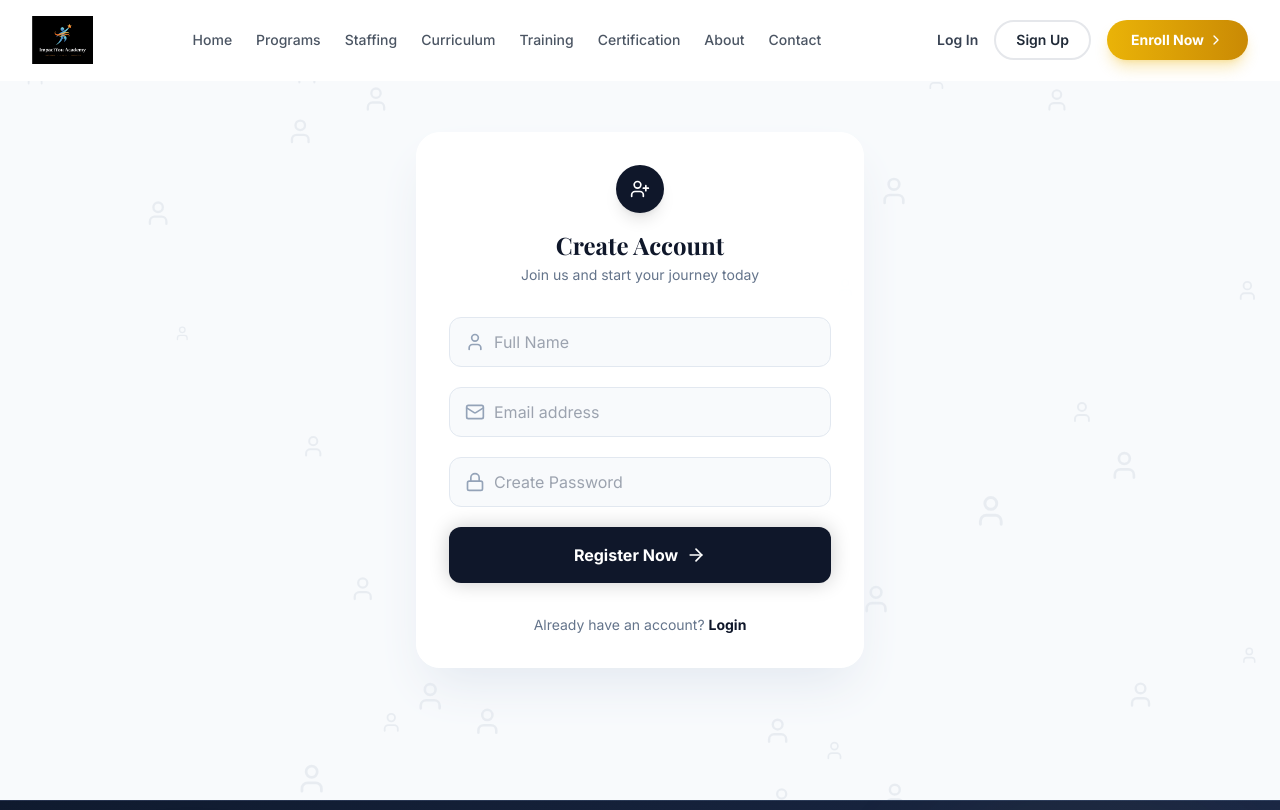
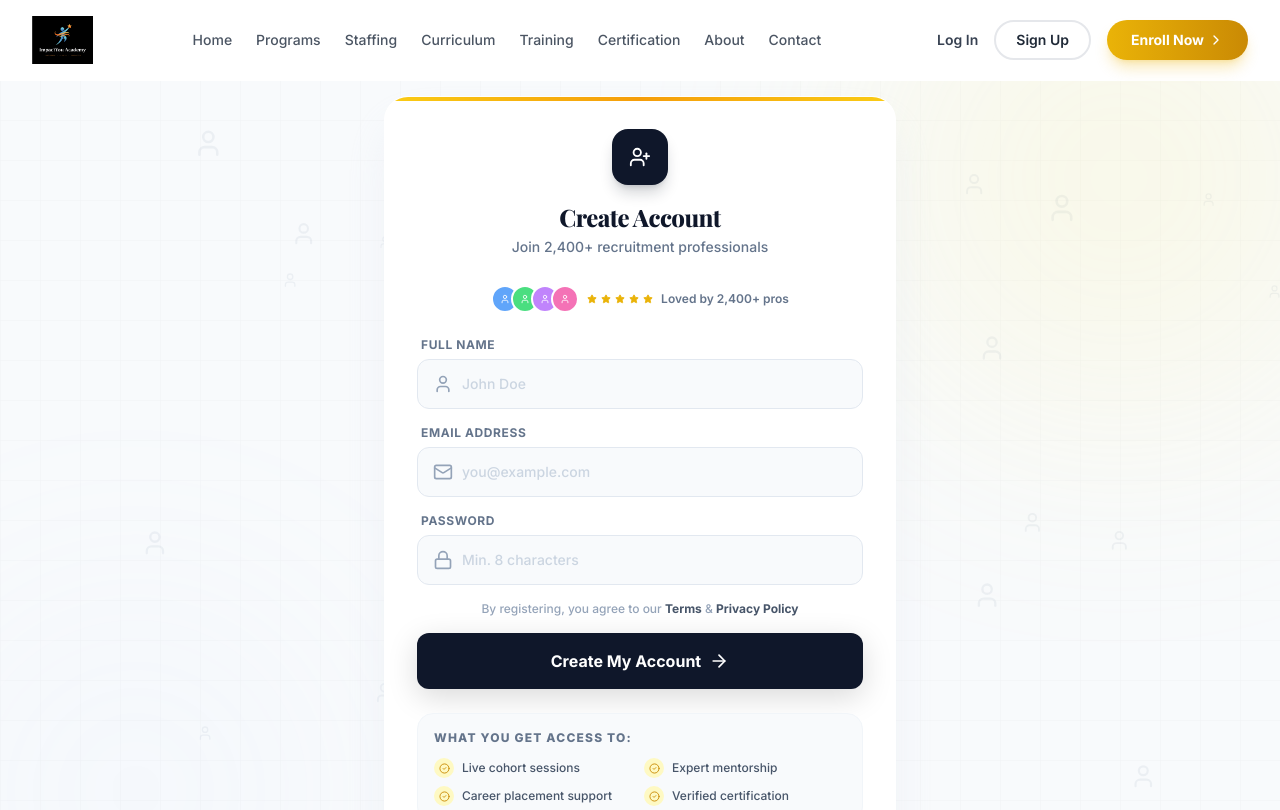
Before and after one commit to UjjwalAsati/impact_you_academy, a React (Vite) app in the folder frontend/: page /register in a window 1280 px wide. Shown: the top 810 px of the page. Built offline with nearby package versions, Linux system fonts and the light colour scheme.

Commit message:
Update RegisterPage.jsx

```diff
--- a/frontend/src/pages/RegisterPage.jsx
+++ b/frontend/src/pages/RegisterPage.jsx
@@ -1,42 +1,120 @@
 import React, { useState, useMemo } from "react";
 import { useNavigate, Link } from "react-router-dom";
 import { useAuth } from "../context/AuthContext";
-import { User, Mail, Lock, ArrowRight, Loader2, UserPlus } from "lucide-react";
+import { User, Mail, Lock, ArrowRight, Loader2, UserPlus, CheckCircle2, Sparkles, Star } from "lucide-react";
+import { motion, AnimatePresence } from "framer-motion";
 
+// Same crowd background reused
+const CrowdBackground = ({ isAttracting }) => {
+  const crowdMembers = useMemo(() =>
+    Array.from({ length: 35 }).map((_, i) => ({
+      id: i,
+      initialLeft: Math.random() * 100,
+      initialTop: Math.random() * 100,
+      size: 14 + Math.random() * 18,
+      offsetX: (Math.random() - 0.5) * 180,
+      offsetY: (Math.random() - 0.5) * 180,
+      delay: Math.random() * 0.3,
+    })), []);
+
+  return (
+    <div className="absolute inset-0 z-0 pointer-events-none">
+      {crowdMembers.map((m) => (
+        <motion.div
+          key={m.id}
+          animate={isAttracting ? {
+            left: `calc(50% + ${m.offsetX}px)`,
+            top: `calc(50% + ${m.offsetY}px)`,
+            scale: 0.6,
+            opacity: 0.7,
+          } : {
+            left: `${m.initialLeft}%`,
+            top: `${m.initialTop}%`,
+            scale: 1,
+            opacity: 0.12,
+          }}
+          transition={{ duration: 0.9, delay: isAttracting ? m.delay : 0, ease: [0.4, 0, 0.2, 1] }}
+          className="absolute"
+        >
+          <User
+            size={m.size}
+            className={`transition-colors duration-500 ${isAttracting ? 'text-yellow-500' : 'text-slate-400'}`}
+            style={{ fill: isAttracting ? 'rgba(234,179,8,0.15)' : 'none' }}
+          />
+        </motion.div>
+      ))}
+    </div>
+  );
+};
+
+// Password strength indicator
+const PasswordStrength = ({ password }) => {
+  const score = useMemo(() => {
+    if (!password) return 0;
+    let s = 0;
+    if (password.length >= 8) s++;
+    if (/[A-Z]/.test(password)) s++;
+    if (/[0-9]/.test(password)) s++;
+    if (/[^A-Za-z0-9]/.test(password)) s++;
+    return s;
+  }, [password]);
+
+  const labels = ["", "Weak", "Fair", "Good", "Strong"];
+  const colors = ["bg-slate-200", "bg-red-400", "bg-yellow-400", "bg-blue-400", "bg-green-500"];
+
+  if (!password) return null;
+
+  return (
+    <motion.div
+      initial={{ opacity: 0, height: 0 }}
+      animate={{ opacity: 1, height: "auto" }}
+      className="mt-2"
+    >
+      <div className="flex gap-1 mb-1">
+        {[1, 2, 3, 4].map((i) => (
+          <motion.div
+            key={i}
+            className={`h-1 flex-1 rounded-full transition-all duration-300 ${i <= score ? colors[score] : 'bg-slate-200'}`}
+            initial={{ scaleX: 0 }}
+            animate={{ scaleX: 1 }}
+            transition={{ delay: i * 0.05 }}
+          />
+        ))}
+      </div>
+      <p className={`text-xs font-bold ${score <= 1 ? 'text-red-500' : score === 2 ? 'text-yellow-600' : score === 3 ? 'text-blue-500' : 'text-green-600'}`}>
+        {labels[score]} password
+      </p>
+    </motion.div>
+  );
+};
+
+// Benefit badge
+const BenefitBadge = ({ icon, text, delay }) => (
+  <motion.div
+    initial={{ opacity: 0, x: -10 }}
+    animate={{ opacity: 1, x: 0 }}
+    transition={{ delay, duration: 0.4 }}
+    className="flex items-center gap-2"
+  >
+    <div className="w-5 h-5 rounded-full bg-yellow-100 flex items-center justify-center flex-shrink-0">
+      <CheckCircle2 size={11} className="text-yellow-600" />
+    </div>
+    <span className="text-xs text-slate-600 font-medium">{text}</span>
+  </motion.div>
+);
 
 const RegisterPage = () => {
   const navigate = useNavigate();
   const { register } = useAuth();
-  const [formData, setFormData] = useState({
-    name: "",
-    email: "",
-    password: ""
-  });
-
+  const [formData, setFormData] = useState({ name: "", email: "", password: "" });
   const [error, setError] = useState(null);
   const [loading, setLoading] = useState(false);
   const [successMessage, setSuccessMessage] = useState(null);
-
-  // State to trigger the "Crowd Attraction" animation
   const [isAttracting, setIsAttracting] = useState(false);
-
-  // Generate random positions for the "Crowd" background
-  // Using useMemo to prevent re-calculation on every render
-  const crowdMembers = useMemo(() => {
-    return Array.from({ length: 30 }).map((_, i) => ({
-      id: i,
-      initialLeft: Math.random() * 100,
-      initialTop: Math.random() * 100,
-      duration: 3 + Math.random() * 5,
-      size: 16 + Math.random() * 20,
-    }));
-  }, []);
+  const [focused, setFocused] = useState(null);
 
   const handleChange = (e) => {
-    setFormData({
-      ...formData,
-      [e.target.name]: e.target.value
-    });
+    setFormData({ ...formData, [e.target.name]: e.target.value });
     if (error) setError(null);
   };
 
@@ -45,173 +123,244 @@ const RegisterPage = () => {
     setError(null);
     setSuccessMessage(null);
     setLoading(true);
-
     try {
       await register(formData);
-
-      setSuccessMessage(
-        "Verification email sent! Please check your inbox."
-      );
-
+      setSuccessMessage("Verification email sent! Please check your inbox.");
       setLoading(false);
-
     } catch (err) {
       setError(err.message || "Registration failed. Please try again.");
       setLoading(false);
     }
   };
 
+  return (
+    <div className="min-h-screen relative flex items-center justify-center bg-slate-50 overflow-hidden pt-24 pb-12">
 
+      {/* Subtle grid */}
+      <div className="absolute inset-0 overflow-hidden pointer-events-none">
+        <svg className="absolute inset-0 w-full h-full opacity-[0.03]" xmlns="http://www.w3.org/2000/svg">
+          <defs>
+            <pattern id="grid2" width="40" height="40" patternUnits="userSpaceOnUse">
+              <path d="M 40 0 L 0 0 0 40" fill="none" stroke="#0f172a" strokeWidth="1"/>
+            </pattern>
+          </defs>
+          <rect width="100%" height="100%" fill="url(#grid2)" />
+        </svg>
+      </div>
 
-  return (
-    <div className="min-h-screen relative flex items-center justify-center bg-slate-50 overflow-hidden">
+      <CrowdBackground isAttracting={isAttracting} />
 
-      {/* --- 1. THE ANIMATED CROWD BACKGROUND --- */}
-      <div className="absolute inset-0 z-0 pointer-events-none">
-        {crowdMembers.map((member) => (
-          <div
-            key={member.id}
-            className="absolute transition-all duration-1000 ease-[cubic-bezier(0.4,0,0.2,1)]"
-            style={{
-              // If attracting: Move towards center. If not: Use initial random position.
-              left: isAttracting ? '50%' : `${member.initialLeft}%`,
-              top: isAttracting ? '50%' : `${member.initialTop}%`,
-              transform: isAttracting
-                ? `translate(${Math.random() * 200 - 100}px, ${Math.random() * 200 - 100}px) scale(0.5)`
-                : 'translate(0, 0) scale(1)',
-              opacity: isAttracting ? 0.8 : 0.15,
-            }}
+      {/* Blobs */}
+      <motion.div
+        animate={{ scale: [1, 1.1, 1], opacity: [0.25, 0.45, 0.25] }}
+        transition={{ duration: 10, repeat: Infinity, ease: "easeInOut" }}
+        className="absolute top-[-5%] right-[-5%] w-[450px] h-[450px] bg-yellow-200/40 rounded-full blur-[120px] pointer-events-none"
+      />
+      <motion.div
+        animate={{ scale: [1, 1.2, 1], opacity: [0.2, 0.35, 0.2] }}
+        transition={{ duration: 14, repeat: Infinity, ease: "easeInOut", delay: 4 }}
+        className="absolute bottom-[-5%] left-[-5%] w-[400px] h-[400px] bg-blue-200/30 rounded-full blur-[120px] pointer-events-none"
+      />
+
+      <motion.div
+        initial={{ opacity: 0, y: 40, scale: 0.95 }}
+        animate={{ opacity: 1, y: 0, scale: 1 }}
+        transition={{ duration: 0.7, type: "spring", bounce: 0.3 }}
+        className="relative z-10 w-full max-w-lg mx-4"
       >
-            <User
-                size={member.size}
-                className={`transition-colors duration-500 ${isAttracting ? 'text-yellow-500 fill-yellow-500/20' : 'text-slate-400'}`}
+        <AnimatePresence>
+          {isAttracting && (
+            <motion.div
+              initial={{ opacity: 0 }}
+              animate={{ opacity: 1 }}
+              exit={{ opacity: 0 }}
+              className="absolute -inset-2 bg-yellow-400/20 rounded-[2.5rem] blur-xl pointer-events-none"
             />
+          )}
+        </AnimatePresence>
+
+        <div className="relative bg-white/95 backdrop-blur-xl rounded-3xl shadow-2xl shadow-slate-200/60 border border-white p-8 overflow-hidden">
+          {/* Top bar */}
+          <div className="absolute top-0 left-0 right-0 h-1 bg-gradient-to-r from-yellow-400 via-amber-500 to-yellow-400 rounded-t-3xl" />
+
+          <motion.div
+            animate={isAttracting ? { opacity: 1 } : { opacity: 0 }}
+            transition={{ duration: 0.4 }}
+            className="absolute inset-0 bg-gradient-to-br from-yellow-50/60 to-transparent rounded-3xl pointer-events-none"
+          />
+
+          {/* Header */}
+          <div className="text-center mb-7 relative z-10">
+            <motion.div
+              whileHover={{ rotate: 360 }}
+              transition={{ duration: 0.6 }}
+              className="inline-flex items-center justify-center w-14 h-14 rounded-2xl bg-slate-900 text-white mb-4 shadow-lg shadow-slate-900/20"
+            >
+              <UserPlus size={22} />
+            </motion.div>
+            <h2 className="text-2xl font-extrabold text-slate-900 tracking-tight">Create Account</h2>
+            <p className="text-sm text-slate-500 mt-1 font-medium">Join 2,400+ recruitment professionals</p>
+          </div>
+
+          {/* Social proof row */}
+          <motion.div
+            initial={{ opacity: 0, y: 10 }}
+            animate={{ opacity: 1, y: 0 }}
+            transition={{ delay: 0.5 }}
+            className="flex items-center justify-center gap-2 mb-6 relative z-10"
+          >
+            <div className="flex -space-x-2">
+              {["bg-blue-400", "bg-green-400", "bg-purple-400", "bg-pink-400"].map((c, i) => (
+                <div key={i} className={`w-7 h-7 rounded-full ${c} border-2 border-white flex items-center justify-center`}>
+                  <User size={10} className="text-white" />
                 </div>
               ))}
             </div>
+            <div className="flex items-center gap-1">
+              {[...Array(5)].map((_, i) => (
+                <Star key={i} size={10} className="text-yellow-500 fill-yellow-500" />
+              ))}
+            </div>
+            <span className="text-xs text-slate-500 font-semibold">Loved by 2,400+ pros</span>
+          </motion.div>
 
-      {/* --- 2. THE GLASS CARD --- */}
-      <div className="relative z-10 w-full max-w-md p-8 bg-white/90 backdrop-blur-xl rounded-3xl shadow-2xl shadow-slate-200 border border-white">
-
-        <div className="text-center mb-8">
-          <div className="inline-flex items-center justify-center w-12 h-12 rounded-full bg-slate-900 text-white mb-4 shadow-lg">
-             <UserPlus size={20} />
-          </div>
-          <h2 className="text-2xl font-bold text-slate-900">Create Account</h2>
-          <p className="text-sm text-slate-500 mt-1">Join us and start your journey today</p>
-        </div>
-
+          {/* Alerts */}
+          <AnimatePresence>
             {error && (
-          <div className="mb-4 p-3 bg-red-50 text-red-600 text-sm rounded-lg text-center font-medium border border-red-100">
+              <motion.div
+                initial={{ opacity: 0, y: -10, height: 0 }}
+                animate={{ opacity: 1, y: 0, height: "auto" }}
+                exit={{ opacity: 0, y: -10, height: 0 }}
+                className="mb-4 p-3 bg-red-50 text-red-600 text-sm rounded-xl text-center font-semibold border border-red-100"
+              >
                 {error}
-          </div>
+              </motion.div>
             )}
             {successMessage && (
-          <div className="mb-4 p-3 bg-green-50 text-green-600 text-sm rounded-lg text-center font-medium border border-green-100">
+              <motion.div
+                initial={{ opacity: 0, scale: 0.9 }}
+                animate={{ opacity: 1, scale: 1 }}
+                className="mb-4 p-4 bg-green-50 text-green-700 text-sm rounded-xl text-center font-semibold border border-green-200 flex items-center justify-center gap-2"
+              >
+                <CheckCircle2 size={16} className="text-green-600" />
                 {successMessage}
-          </div>
+              </motion.div>
             )}
+          </AnimatePresence>
 
-        <form onSubmit={handleSubmit} className="space-y-5">
-
-          {/* Name Field */}
-          <div className="group">
+          {/* Form */}
+          <form onSubmit={handleSubmit} className="space-y-4 relative z-10">
+            {/* Name */}
+            <motion.div animate={focused === 'name' ? { scale: 1.01 } : { scale: 1 }} transition={{ duration: 0.2 }}>
+              <label className="block text-xs font-bold text-slate-500 uppercase tracking-wider mb-1.5 ml-1">Full Name</label>
               <div className="relative">
                 <div className="absolute inset-y-0 left-0 pl-4 flex items-center pointer-events-none">
-                <User className="h-5 w-5 text-slate-400 group-focus-within:text-slate-900 transition-colors" />
+                  <User className={`h-5 w-5 transition-colors ${focused === 'name' ? 'text-yellow-500' : 'text-slate-400'}`} />
                 </div>
                 <input
-                type="text"
-                name="name"
-                placeholder="Full Name"
-                value={formData.name}
-                onChange={handleChange}
-                onFocus={() => setIsAttracting(false)}
-                className="w-full pl-11 pr-4 py-3 bg-slate-50 border border-slate-200 rounded-xl focus:bg-white focus:ring-2 focus:ring-yellow-400 focus:border-transparent outline-none transition-all"
+                  type="text" name="name" placeholder="John Doe"
+                  value={formData.name} onChange={handleChange}
+                  onFocus={() => { setFocused('name'); setIsAttracting(false); }}
+                  onBlur={() => setFocused(null)}
+                  className="w-full pl-11 pr-4 py-3.5 bg-slate-50 border border-slate-200 rounded-xl focus:bg-white focus:ring-2 focus:ring-yellow-400 focus:border-transparent outline-none transition-all text-sm font-medium placeholder:text-slate-300"
                   required
                 />
               </div>
-          </div>
+            </motion.div>
 
-          {/* Email Field */}
-          <div className="group">
+            {/* Email */}
+            <motion.div animate={focused === 'email' ? { scale: 1.01 } : { scale: 1 }} transition={{ duration: 0.2 }}>
+              <label className="block text-xs font-bold text-slate-500 uppercase tracking-wider mb-1.5 ml-1">Email Address</label>
               <div className="relative">
                 <div className="absolute inset-y-0 left-0 pl-4 flex items-center pointer-events-none">
-                <Mail className="h-5 w-5 text-slate-400 group-focus-within:text-slate-900 transition-colors" />
+                  <Mail className={`h-5 w-5 transition-colors ${focused === 'email' ? 'text-yellow-500' : 'text-slate-400'}`} />
                 </div>
                 <input
-                type="email"
-                name="email"
-                placeholder="Email address"
-                value={formData.email}
-                onChange={handleChange}
-                onFocus={() => setIsAttracting(false)}
-                className="w-full pl-11 pr-4 py-3 bg-slate-50 border border-slate-200 rounded-xl focus:bg-white focus:ring-2 focus:ring-yellow-400 focus:border-transparent outline-none transition-all"
+                  type="email" name="email" placeholder="you@example.com"
+                  value={formData.email} onChange={handleChange}
+                  onFocus={() => { setFocused('email'); setIsAttracting(false); }}
+                  onBlur={() => setFocused(null)}
+                  className="w-full pl-11 pr-4 py-3.5 bg-slate-50 border border-slate-200 rounded-xl focus:bg-white focus:ring-2 focus:ring-yellow-400 focus:border-transparent outline-none transition-all text-sm font-medium placeholder:text-slate-300"
                   required
                 />
               </div>
-          </div>
+            </motion.div>
 
-          {/* Password Field */}
-          <div className="group">
+            {/* Password */}
+            <motion.div animate={focused === 'password' ? { scale: 1.01 } : { scale: 1 }} transition={{ duration: 0.2 }}>
+              <label className="block text-xs font-bold text-slate-500 uppercase tracking-wider mb-1.5 ml-1">Password</label>
               <div className="relative">
                 <div className="absolute inset-y-0 left-0 pl-4 flex items-center pointer-events-none">
-                <Lock className="h-5 w-5 text-slate-400 group-focus-within:text-slate-900 transition-colors" />
+                  <Lock className={`h-5 w-5 transition-colors ${focused === 'password' ? 'text-yellow-500' : 'text-slate-400'}`} />
                 </div>
                 <input
-                type="password"
-                name="password"
-                placeholder="Create Password"
-                value={formData.password}
-                onChange={handleChange}
-                onFocus={() => setIsAttracting(false)}
-                className="w-full pl-11 pr-4 py-3 bg-slate-50 border border-slate-200 rounded-xl focus:bg-white focus:ring-2 focus:ring-yellow-400 focus:border-transparent outline-none transition-all"
+                  type="password" name="password" placeholder="Min. 8 characters"
+                  value={formData.password} onChange={handleChange}
+                  onFocus={() => { setFocused('password'); setIsAttracting(false); }}
+                  onBlur={() => setFocused(null)}
+                  className="w-full pl-11 pr-4 py-3.5 bg-slate-50 border border-slate-200 rounded-xl focus:bg-white focus:ring-2 focus:ring-yellow-400 focus:border-transparent outline-none transition-all text-sm font-medium placeholder:text-slate-300"
                   required
                 />
               </div>
+              <PasswordStrength password={formData.password} />
+            </motion.div>
+
+            {/* Terms note */}
+            <p className="text-xs text-slate-400 text-center font-medium">
+              By registering, you agree to our{" "}
+              <span className="text-slate-600 font-bold cursor-pointer hover:text-yellow-600 transition-colors">Terms</span>
+              {" & "}
+              <span className="text-slate-600 font-bold cursor-pointer hover:text-yellow-600 transition-colors">Privacy Policy</span>
+            </p>
+
+            {/* Submit */}
+            <motion.button
+              type="submit"
+              disabled={loading}
+              onMouseEnter={() => setIsAttracting(true)}
+              onMouseLeave={() => setIsAttracting(false)}
+              whileHover={{ scale: 1.02, y: -2 }}
+              whileTap={{ scale: 0.98 }}
+              className="relative w-full overflow-hidden group bg-slate-900 text-white font-bold rounded-xl py-4 shadow-[0_8px_30px_rgba(0,0,0,0.15)] transition-all duration-300"
+            >
+              <motion.div
+                animate={isAttracting ? { opacity: 1 } : { opacity: 0 }}
+                className="absolute inset-0 bg-gradient-to-r from-yellow-500 to-amber-500"
+              />
+              <motion.div
+                animate={{ x: ["-200%", "200%"] }}
+                transition={{ repeat: Infinity, duration: 2.5, ease: "linear", delay: 0.5 }}
+                className="absolute inset-0 bg-gradient-to-r from-transparent via-white/15 to-transparent skew-x-12 w-1/2"
+              />
+              <span className="relative z-10 flex items-center justify-center gap-2 text-base">
+                {loading ? (
+                  <><Loader2 className="animate-spin" size={20} /><span>Creating Account...</span></>
+                ) : (
+                  <><span>Create My Account</span><ArrowRight size={20} className="group-hover:translate-x-1.5 transition-transform duration-200" /></>
+                )}
+              </span>
+            </motion.button>
+          </form>
+
+          {/* Benefits */}
+          <div className="relative z-10 mt-6 p-4 bg-slate-50 rounded-2xl border border-slate-100">
+            <p className="text-xs font-extrabold text-slate-500 uppercase tracking-widest mb-3">What you get access to:</p>
+            <div className="grid grid-cols-2 gap-2">
+              <BenefitBadge text="Live cohort sessions" delay={0.6} />
+              <BenefitBadge text="Expert mentorship" delay={0.7} />
+              <BenefitBadge text="Career placement support" delay={0.8} />
+              <BenefitBadge text="Verified certification" delay={0.9} />
+            </div>
           </div>
 
-          {/* --- 3. THE MAGIC BUTTON --- */}
-          <button
-            type="submit"
-            disabled={loading}
-            // Events to trigger background animation
-            onMouseEnter={() => setIsAttracting(true)}
-            onMouseLeave={() => setIsAttracting(false)}
-            className="
-              relative w-full overflow-hidden group
-              bg-slate-900 text-white font-bold rounded-xl py-4
-              shadow-[0_0_20px_rgba(0,0,0,0.2)] hover:shadow-[0_0_30px_rgba(250,204,21,0.6)]
-              transition-all duration-500 transform hover:-translate-y-1
-            "
-          >
-            {/* Background Gradient Animation */}
-            <div className="absolute inset-0 bg-gradient-to-r from-yellow-500 to-yellow-600 opacity-0 group-hover:opacity-100 transition-opacity duration-500" />
-
-            {/* Content */}
-            <span className="relative z-10 flex items-center justify-center gap-2">
-              {loading ? (
-                <>
-                  <Loader2 className="animate-spin" size={20} />
-                  <span>Creating Account...</span>
-                </>
-              ) : (
-                <>
-                  <span>Register Now</span>
-                  <ArrowRight size={20} className="group-hover:translate-x-1 transition-transform" />
-                </>
-              )}
-            </span>
-          </button>
-        </form>
-
-        <p className="text-center mt-8 text-sm text-slate-500">
-          Already have an account?{' '}
-          <Link to="/login" className="font-bold text-slate-900 hover:text-yellow-600 transition-colors">
-            Login
+          <p className="text-center mt-5 text-sm text-slate-500 relative z-10">
+            Already have an account?{" "}
+            <Link to="/login" className="font-extrabold text-slate-900 hover:text-yellow-600 transition-colors">
+              Sign in →
             </Link>
           </p>
         </div>
+      </motion.div>
     </div>
   );
 };
```
Lines whose indentation alone changed are shown as unchanged.
